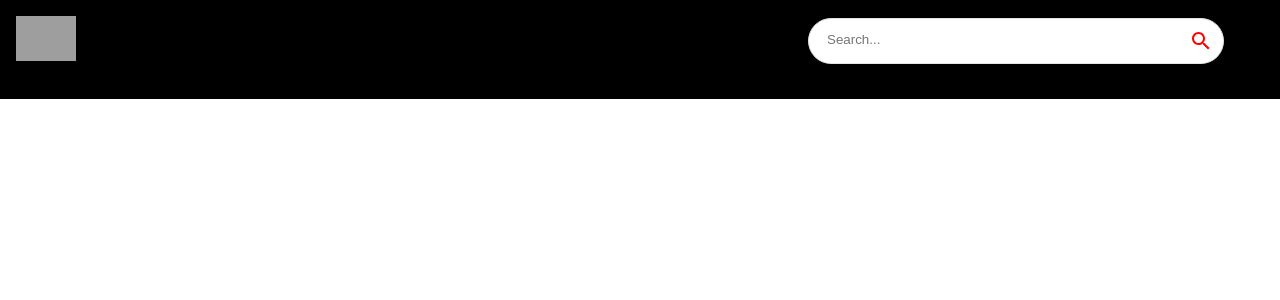
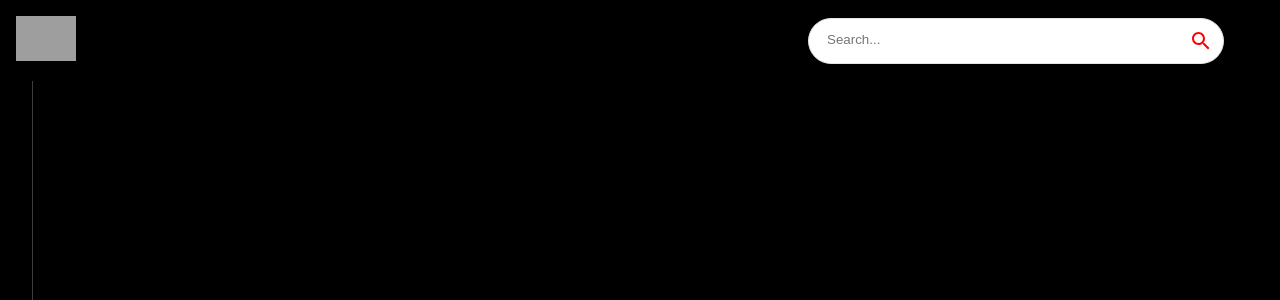
Before and after one commit to SafetyDav3/youtube3.0, a React (Create React App) app: page / in a window 1280 px wide. Shown: the top 300 px of the page. Built offline with nearby package versions, Linux system fonts and the light colour scheme; grey boxes are pictures that could not be loaded.

Commit message:
Working on FEED

```diff
--- a/src/components/Feed.jsx
+++ b/src/components/Feed.jsx
@@ -1,8 +1,14 @@
 import React from 'react'
+import { useState, useEffect } from 'react'
+import { Box, Stack, Typography } from '@mui/material'
 
 const Feed = () => {
   return (
-    <div>Feed</div>
+    <Stack sx={{ flexDirection: {sx:'column', md:'row'}}}>
+      <Box sx={{ height: {sx:'auto', md:'92vh'}, borderRight:'1px solid #3d3d3d', px: { sx: 0, md:2}}}>
+
+      </Box>
+    </Stack>
   )
 }
 
```
